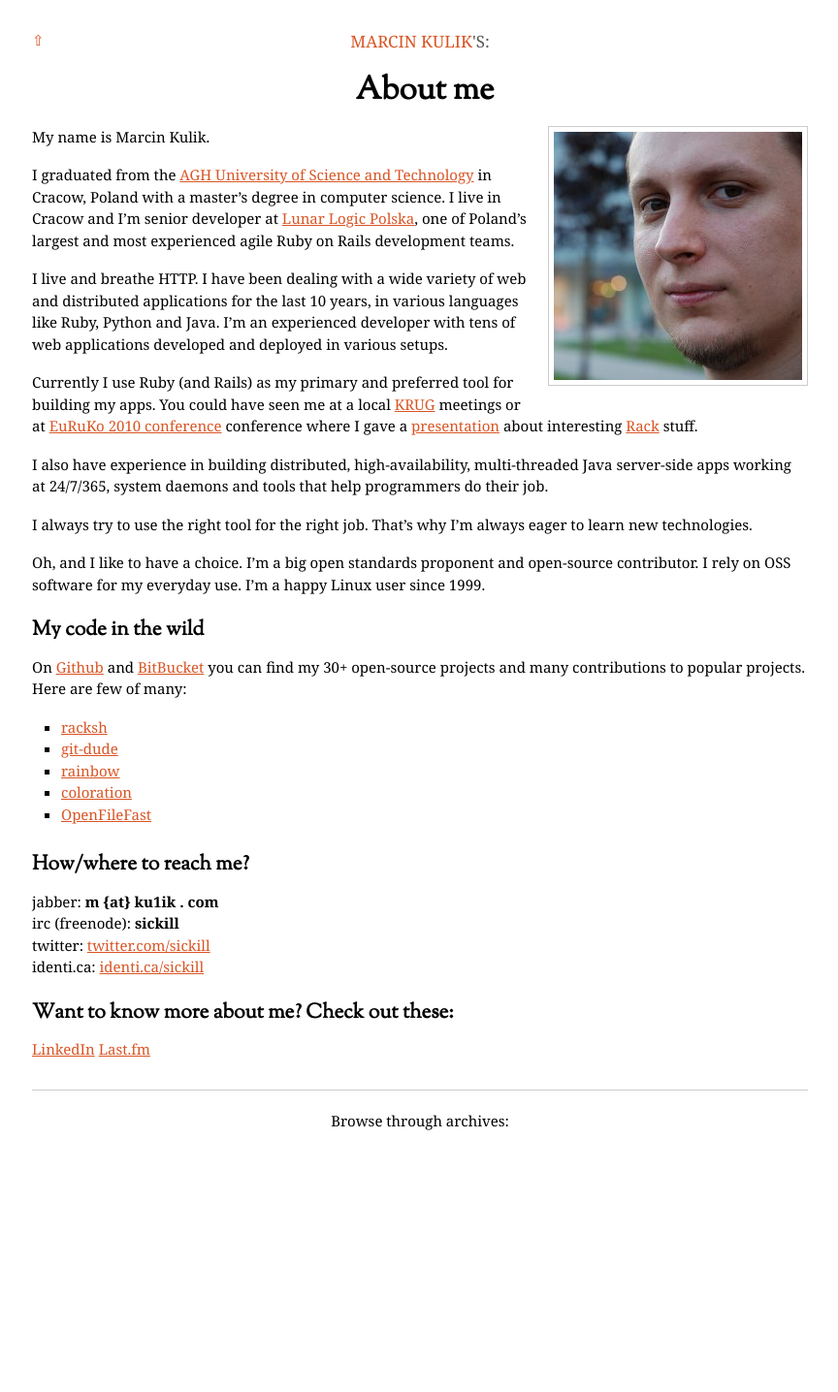
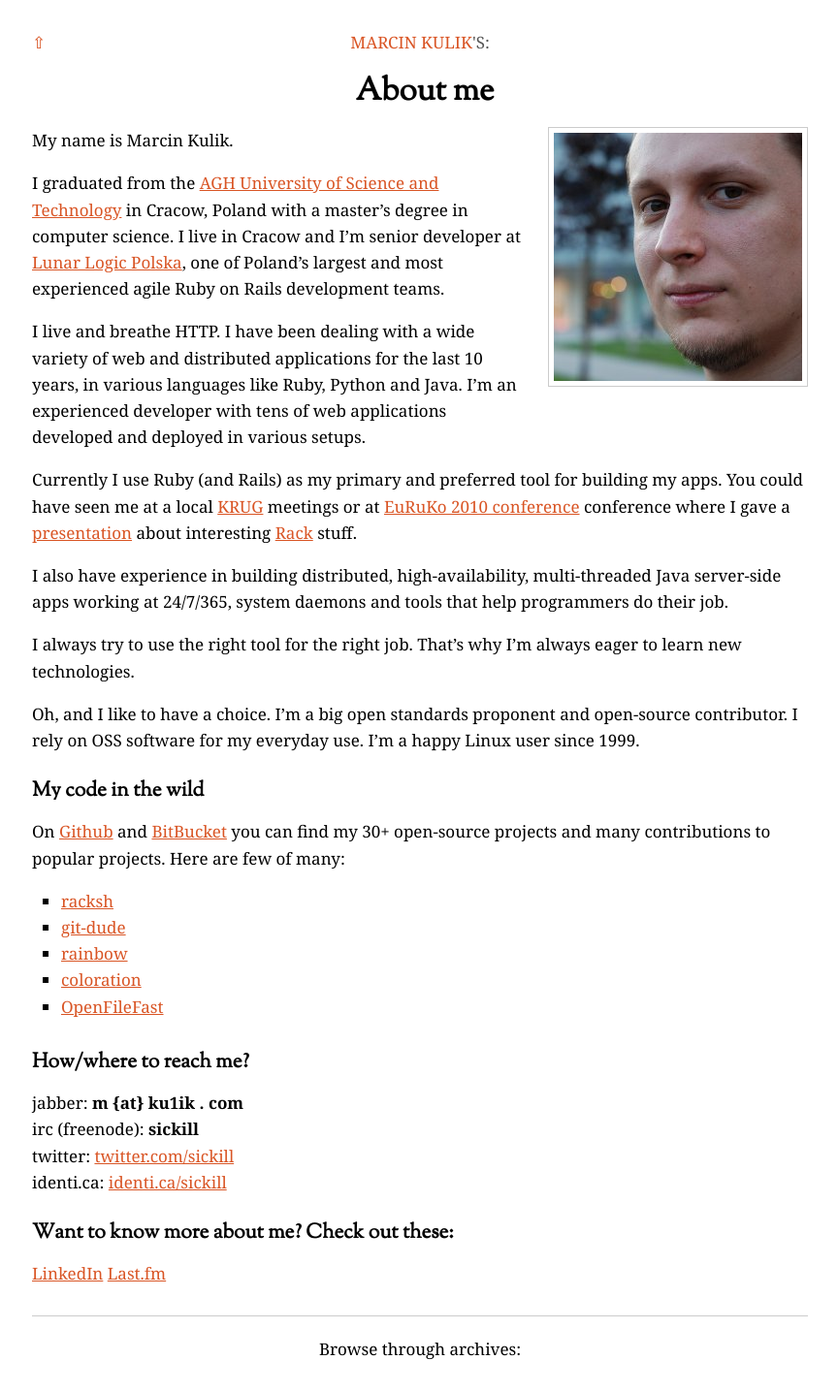
Before and after one commit to ku1ik/homepage, a Jekyll site: the page built from me/index.markdown, in a window 1280 px wide. Shown: the whole page at 97% size, without its empty margins (207-1071 px from the left). Built offline with Jekyll 4.4.1, drawn with Linux system fonts in a browser that asks for light colours; nearby versions of some CDN libraries; Markdown is read by kramdown in place of the engine named in the settings; before the commit the page ends 1197 px from its top, so only the background shows below that.

Commit message:
Make font bigger

```diff
--- a/stylesheets/main.css
+++ b/stylesheets/main.css
@@ -16,8 +16,8 @@
 
 body, p, div {
   font-family: georgia, 'bitstream vera sans serif', 'lucida grande', helvetica, verdana, sans-serif;
-  line-height: 1.5em;
-  font-size: 15px;
+  line-height: 1.6em;
+  font-size: 17px;
 }
 
 body {
```
